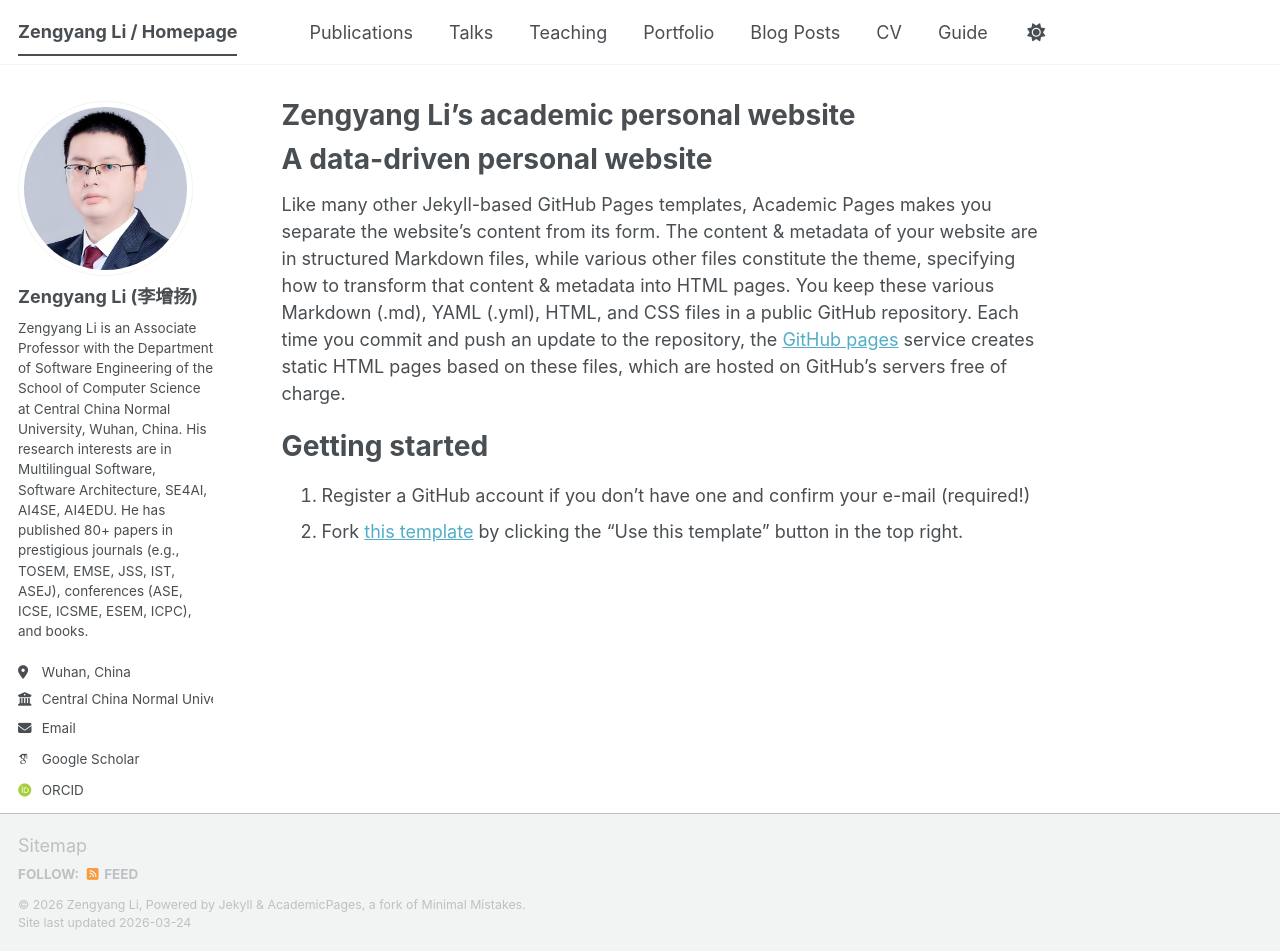
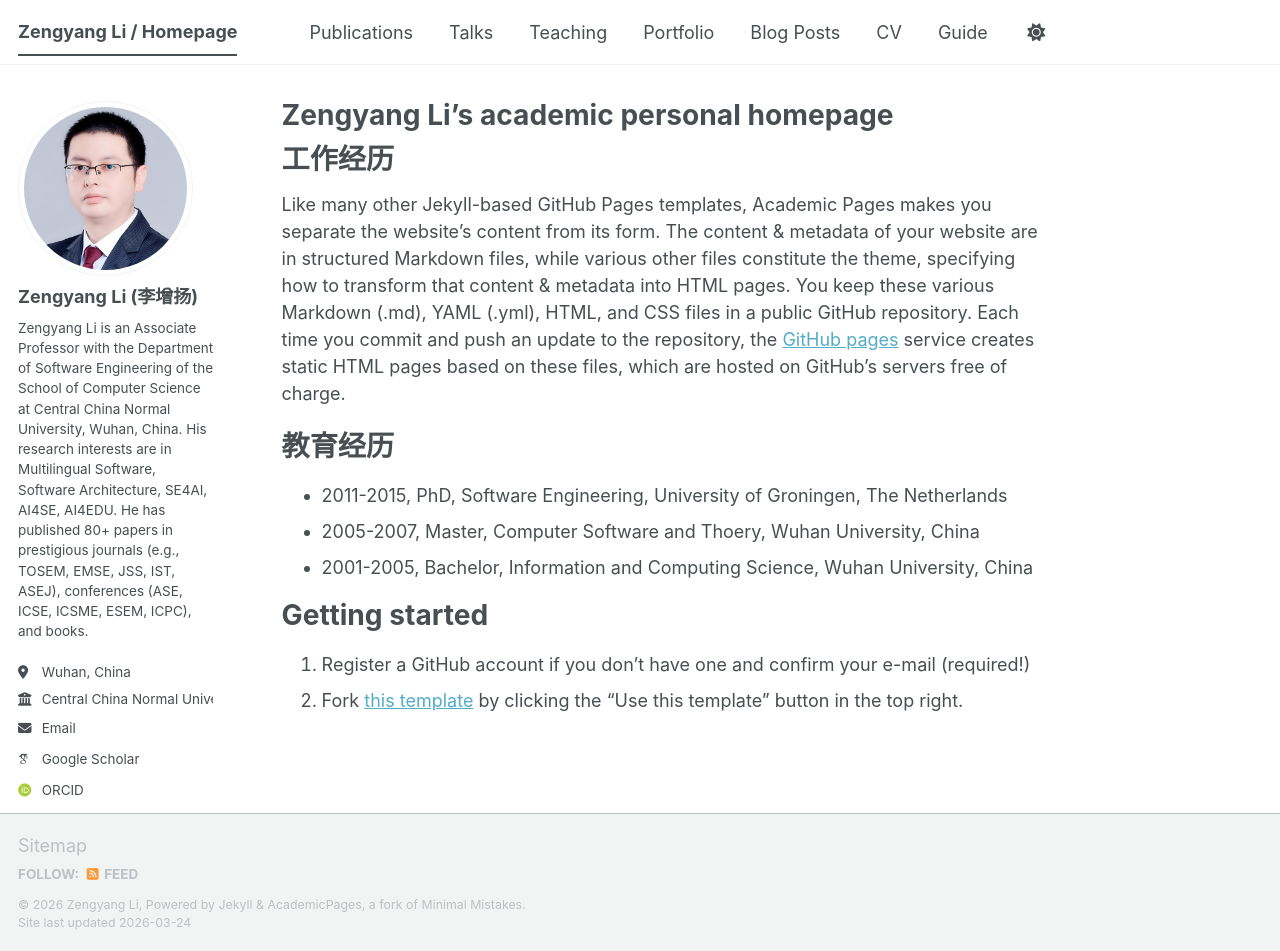
Before and after one commit to zengyang/zengyang.github.io, a Jekyll site: the page built from _pages/about.md, in a window 1280 px wide and 951 px high. Built offline with Jekyll 4.4.1, drawn with Linux system fonts in a browser that asks for light colours; some web fonts are replaced; a script bundle is joined from its source files by our own code; library files that are not in the unit come from our copies.

Commit message:
Update about.md

```diff
--- a/_pages/about.md
+++ b/_pages/about.md
@@ -1,6 +1,6 @@
 ---
 permalink: /
-title: "Zengyang Li's academic personal website"
+title: "Zengyang Li's academic personal homepage"
 author_profile: true
 redirect_from:
   - /about/
@@ -8,11 +8,15 @@ redirect_from:
 ---
 
 
-A data-driven personal website
+工作经历
 ======
 Like many other Jekyll-based GitHub Pages templates, Academic Pages makes you separate the website's content from its form. The content & metadata of your website are in structured Markdown files, while various other files constitute the theme, specifying how to transform that content & metadata into HTML pages. You keep these various Markdown (.md), YAML (.yml), HTML, and CSS files in a public GitHub repository. Each time you commit and push an update to the repository, the [GitHub pages](https://pages.github.com/) service creates static HTML pages based on these files, which are hosted on GitHub's servers free of charge.
 
-
+教育经历
+======
+- 2011-2015, PhD, Software Engineering, University of Groningen, The Netherlands
+- 2005-2007, Master, Computer Software and Thoery, Wuhan University, China
+- 2001-2005, Bachelor, Information and Computing Science, Wuhan University, China
 
 Getting started
 ======
```
